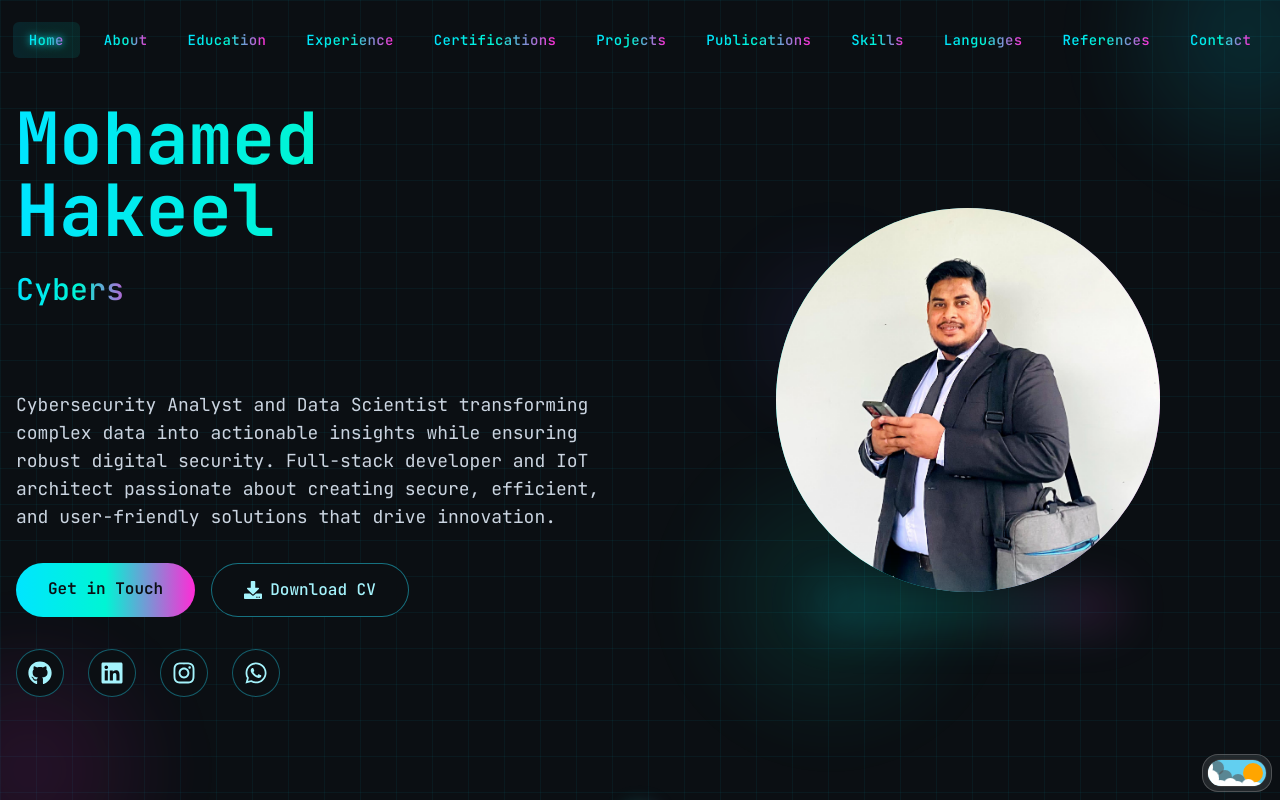
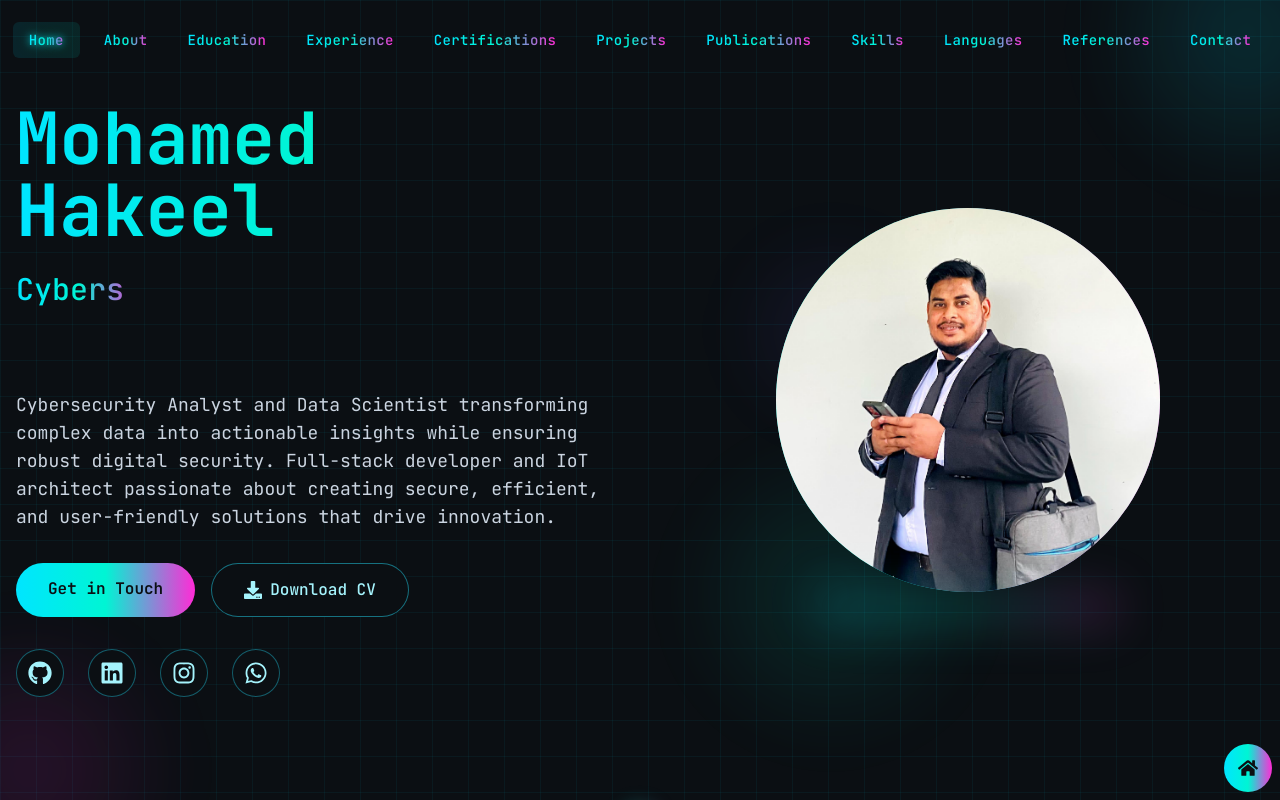
Before and after one commit to Aqeelbmh/Aqeel_Portfolio_Update, a Next.js app: page / in a window 1280 px wide. Shown: the top 800 px of the page. Built offline with nearby package versions, Linux system fonts and the light colour scheme.

Commit message:
feat(ui): replace theme toggle with floating Home button that scrolls to hero; keeps safe-area and smooth offset

```diff
--- a/src/components/ThemeToggle.tsx
+++ b/src/components/ThemeToggle.tsx
@@ -1,363 +1,35 @@
 'use client';
 
-import React from 'react';
-import styled from 'styled-components';
-import { useTheme } from '@/context/ThemeContext';
+import React, { useCallback } from 'react';
+import { FaHome } from 'react-icons/fa';
 
 const ThemeToggle = () => {
-  const { theme, toggleTheme } = useTheme();
+  const scrollToHome = useCallback(() => {
+    const element = document.getElementById('hero');
+    if (!element) {
+      window.scrollTo({ top: 0, behavior: 'smooth' });
+      return;
+    }
+    const navEl = document.querySelector('nav') as HTMLElement | null;
+    const offset = navEl?.offsetHeight ?? 80;
+    const bodyRect = document.body.getBoundingClientRect().top;
+    const elementRect = element.getBoundingClientRect().top;
+    const elementPosition = elementRect - bodyRect;
+    const offsetPosition = elementPosition - offset;
+    window.scrollTo({ top: offsetPosition, behavior: 'smooth' });
+  }, []);
 
   return (
-    <StyledWrapper>
-      <label className="switch" htmlFor="theme-toggle">
-        <input
-          type="checkbox"
-          id="theme-toggle"
-          name="theme-toggle"
-          title="Toggle color theme"
-          aria-label={theme === 'dark' ? 'Switch to light mode' : 'Switch to dark mode'}
-          checked={theme === 'dark'}
-          onChange={toggleTheme}
-        />
-        <span className="slider">
-          <div className="moons-hole">
-            <div className="moon-hole" />
-            <div className="moon-hole" />
-            <div className="moon-hole" />
-          </div>
-          <div className="black-clouds">
-            <div className="black-cloud" />
-            <div className="black-cloud" />
-            <div className="black-cloud" />
-          </div>
-          <div className="clouds">
-            <div className="cloud" />
-            <div className="cloud" />
-            <div className="cloud" />
-            <div className="cloud" />
-            <div className="cloud" />
-            <div className="cloud" />
-            <div className="cloud" />
-          </div>
-          <div className="stars">
-            <svg className="star" viewBox="0 0 20 20">
-              <path d="M 0 10 C 10 10,10 10 ,0 10 C 10 10 , 10 10 , 10 20 C 10 10 , 10 10 , 20 10 C 10 10 , 10 10 , 10 0 C 10 10,10 10 ,0 10 Z" />
-            </svg>
-            <svg className="star" viewBox="0 0 20 20">
-              <path d="M 0 10 C 10 10,10 10 ,0 10 C 10 10 , 10 10 , 10 20 C 10 10 , 10 10 , 20 10 C 10 10 , 10 10 , 10 0 C 10 10,10 10 ,0 10 Z" />
-            </svg>
-            <svg className="star" viewBox="0 0 20 20">
-              <path d="M 0 10 C 10 10,10 10 ,0 10 C 10 10 , 10 10 , 10 20 C 10 10 , 10 10 , 20 10 C 10 10 , 10 10 , 10 0 C 10 10,10 10 ,0 10 Z" />
-            </svg>
-            <svg className="star" viewBox="0 0 20 20">
-              <path d="M 0 10 C 10 10,10 10 ,0 10 C 10 10 , 10 10 , 10 20 C 10 10 , 10 10 , 20 10 C 10 10 , 10 10 , 10 0 C 10 10,10 10 ,0 10 Z" />
-            </svg>
-            <svg className="star" viewBox="0 0 20 20">
-              <path d="M 0 10 C 10 10,10 10 ,0 10 C 10 10 , 10 10 , 10 20 C 10 10 , 10 10 , 20 10 C 10 10 , 10 10 , 10 0 C 10 10,10 10 ,0 10 Z" />
-            </svg>
-          </div>
-        </span>
-      </label>
-    </StyledWrapper>
+    <button
+      type="button"
+      onClick={scrollToHome}
+      aria-label="Go to home"
+      className="fixed bottom-2 right-2 z-50 w-12 h-12 rounded-full text-[#0b0f13] bg-[linear-gradient(90deg,#00e5ff,#00f5d4,#ff2bd6)] shadow-neon hover:shadow-neon focus:outline-none focus:ring-2 focus:ring-cyan-400 transition-transform duration-200 active:scale-95"
+      style={{ paddingBottom: 'env(safe-area-inset-bottom)' }}
+    >
+      <FaHome className="mx-auto text-xl" />
+    </button>
   );
 };
 
-const StyledWrapper = styled.div`
-  position: fixed;
-  bottom: 8px;
-  right: 8px;
-  z-index: 50;
-  padding: 4px;
-  border-radius: 16px;
-  background: rgba(255, 255, 255, 0.1);
-  backdrop-filter: blur(8px);
-  border: 1px solid rgba(255, 255, 255, 0.2);
-
-  .switch {
-    position: relative;
-    display: inline-block;
-    width: 60px;
-    height: 28px;
-    border: 1px solid rgb(58, 58, 58);
-    border-radius: 16px;
-  }
-
-  .switch input {
-    opacity: 0;
-    width: 0;
-    height: 0;
-  }
-
-  .slider {
-    position: absolute;
-    top: 0;
-    left: 0;
-    right: 0;
-    bottom: 0;
-    background-color: black;
-    border-radius: 16px;
-    transition: 0.4s;
-    overflow: hidden;
-    z-index: 2;
-  }
-
-  .slider:before {
-    position: absolute;
-    content: "";
-    height: 20px;
-    width: 20px;
-    left: 3px;
-    bottom: 3px;
-    background-color: white;
-    transition: 1s;
-    border-radius: 50%;
-    overflow: hidden;
-  }
-
-  .moons-hole {
-    content: "";
-    position: absolute;
-    opacity: 1;
-    transition: 1s;
-  }
-
-  .moon-hole {
-    position: absolute;
-    border-radius: 50%;
-    transform: translateX(0px);
-  }
-
-  .moon-hole:nth-child(1) {
-    background-color: rgb(85, 85, 85);
-    height: 3px;
-    width: 3px;
-    top: 18px;
-    left: 14px;
-  }
-
-  .moon-hole:nth-child(2) {
-    background-color: rgb(85, 85, 85);
-    height: 6px;
-    width: 6px;
-    top: 11px;
-    left: 5px;
-  }
-
-  .moon-hole:nth-child(3) {
-    background-color: rgb(85, 85, 85);
-    height: 2px;
-    width: 2px;
-    top: 8px;
-    left: 15px;
-  }
-
-  input:checked + .slider {
-    background-color: #62cff0;
-  }
-
-  input:checked + .slider:before {
-    transform: translateX(32px);
-    background-color: orange;
-  }
-
-  input:checked + .slider .moons-hole {
-    transform: translateX(32px);
-    opacity: 0;
-  }
-
-  .stars {
-    right: 4px;
-    top: 0;
-    bottom: 0;
-    transition: 1s;
-    transform: translateY(0px);
-  }
-
-  .star {
-    position: absolute;
-    fill: white;
-    animation: star-twinkle 2s infinite;
-    opacity: 1;
-  }
-
-  .star:nth-child(1) {
-    top: 3px;
-    right: 20px;
-    width: 12px;
-    animation-delay: 0.3s;
-  }
-
-  .star:nth-child(2) {
-    top: 12px;
-    right: 6px;
-    width: 10px;
-  }
-
-  .star:nth-child(3) {
-    top: 3px;
-    right: 10px;
-    width: 6px;
-    animation-delay: 0.6s;
-  }
-
-  .star:nth-child(4) {
-    top: 18px;
-    right: 20px;
-    width: 8px;
-    animation-delay: 0.9s;
-  }
-
-  .star:nth-child(5) {
-    top: 1px;
-    right: 35px;
-    width: 5px;
-    animation-delay: 1.2s;
-  }
-
-  input:checked + .slider .stars {
-    transform: translateY(-20px);
-    opacity: 0;
-  }
-
-  @keyframes star-twinkle {
-    0% {
-      transform: scale(1);
-    }
-    40% {
-      transform: scale(1.2);
-    }
-    80% {
-      transform: scale(0.8);
-    }
-    100% {
-      transform: scale(1);
-    }
-  }
-
-  .clouds {
-    position: absolute;
-    left: 4px;
-    top: 0;
-    bottom: 0;
-    width: 14px;
-    transition: 1s;
-    transform: translateX(-35px);
-  }
-
-  .black-clouds {
-    position: absolute;
-    left: 4px;
-    top: 0;
-    bottom: 0;
-    width: 14px;
-    transition: 1s;
-    transform: translateX(-35px);
-    opacity: 0;
-    z-index: 0;
-  }
-
-  .black-cloud {
-    position: absolute;
-    width: 14px;
-    height: 14px;
-    background-color: #555;
-    opacity: 60%;
-    border-radius: 50%;
-    animation: cloud-move 6s infinite;
-    animation-delay: 1s;
-  }
-
-  .black-cloud:nth-child(1) {
-    top: 1px;
-    right: 2px;
-  }
-
-  .black-cloud:nth-child(2) {
-    top: 10px;
-    left: 6px;
-  }
-
-  .black-cloud:nth-child(3) {
-    top: 14px;
-    left: 19px;
-  }
-
-  input:checked + .slider .black-clouds {
-    transform: translateX(20px);
-    opacity: 1;
-  }
-
-  .cloud {
-    position: absolute;
-    width: 14px;
-    height: 14px;
-    background-color: white;
-    border-radius: 50%;
-    z-index: 1;
-    animation: cloud-move 6s infinite;
-  }
-
-  .cloud:nth-child(1) {
-    top: 0;
-    height: 15px;
-    width: 15px;
-    right: 10px;
-  }
-
-  .cloud:nth-child(2) {
-    height: 17px;
-    width: 17px;
-    border-radius: 50%;
-    top: 10px;
-    right: 4px;
-  }
-
-  .cloud:nth-child(3) {
-    height: 16px;
-    width: 16px;
-    top: 20px;
-    left: 3px;
-  }
-
-  .cloud:nth-child(4) {
-    top: 18px;
-    left: 14px;
-  }
-
-  .cloud:nth-child(5) {
-    top: 21px;
-    left: 21px;
-  }
-
-  .cloud:nth-child(6) {
-    top: 19px;
-    left: 32px;
-  }
-
-  .cloud:nth-child(7) {
-    top: 22px;
-    left: 40px;
-  }
-
-  input:checked + .slider .clouds {
-    transform: translateX(20px);
-    opacity: 1;
-  }
-
-  @keyframes cloud-move {
-    0% {
-      transform: translateX(-20px);
-    }
-    40% {
-      transform: translateX(-24px);
-    }
-    80% {
-      transform: translateX(-16px);
-    }
-    100% {
-      transform: translateX(-20px);
-    }
-  }
-`;
-
 export default ThemeToggle;
```
